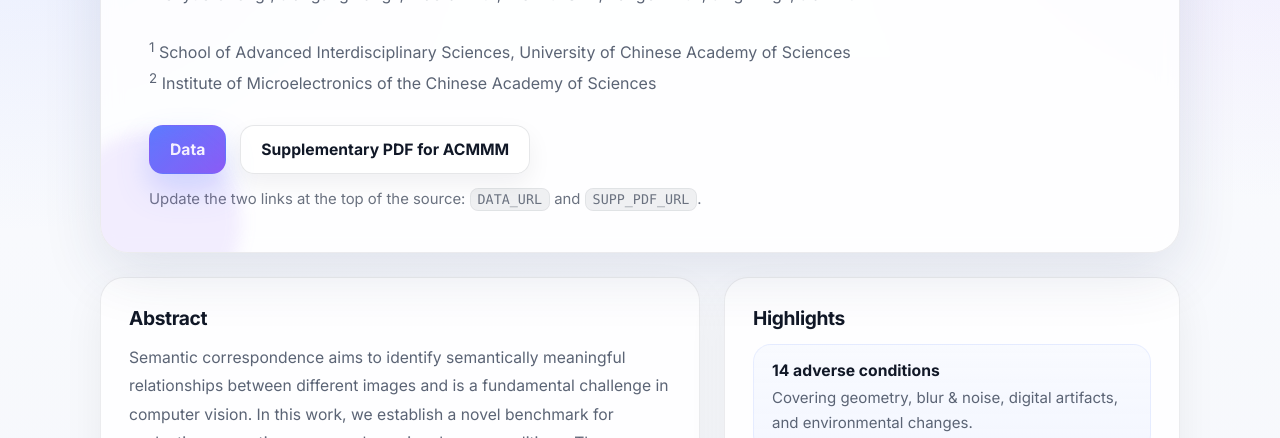
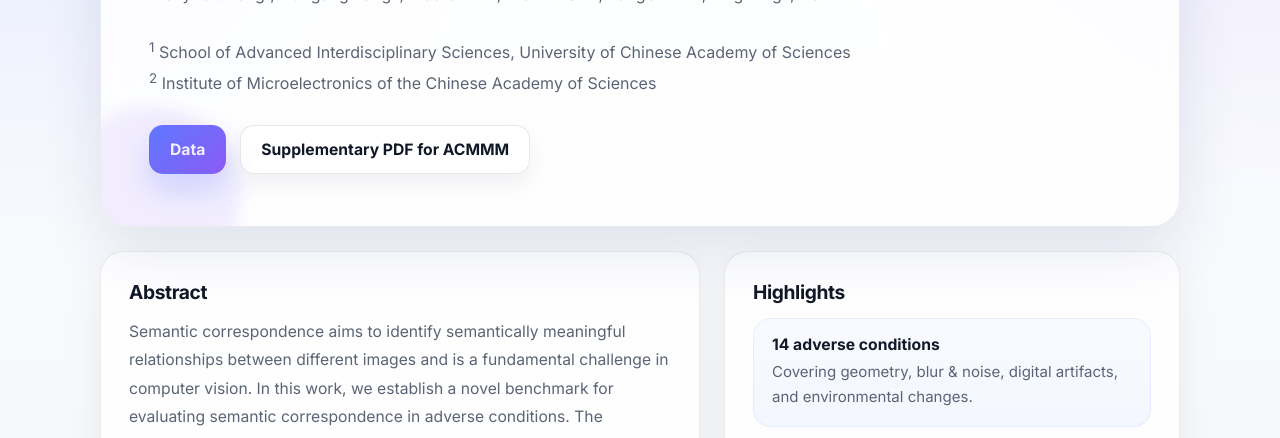
Before and after one commit to chongwenyue/scac-project-page, a plain HTML site: page index.html in a window 1280 px wide. Shown: the part 297-735 px from the top of the page. Drawn offline with Linux system fonts and the light colour scheme.

Commit message:
Update index.html

```diff
--- a/index.html
+++ b/index.html
@@ -249,9 +249,6 @@
         <a id="supp-btn" class="btn btn-secondary" href="#">Supplementary PDF for ACMMM</a>
       </div>
 
-      <div class="meta">
-        Update the two links at the top of the source: <code class="inline">DATA_URL</code> and <code class="inline">SUPP_PDF_URL</code>.
-      </div>
     </section>
 
     <section class="grid">
```
